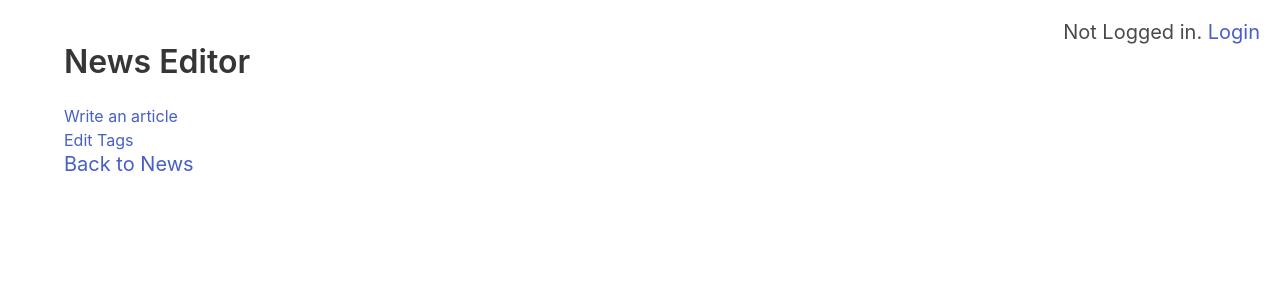
After one commit to zack256/anaximander, a Flask app: template templates/news/editor.html in a window 1280 px wide. The commit adds this page. Shown: the top 300 px of the page. Run offline with Flask 2, Linux system fonts and the light colour scheme; the template is opened without the code that fills it, so the values that code supplies are empty; parts of the project's set-up code (start-up, migrations or seed data) failed here and were passed over; some libraries are stand-ins or nearby versions.

Commit message:
beginning of news editor functionality

```diff
--- a/config/config.py
+++ b/config/config.py
@@ -35,3 +35,4 @@ def config_app(app):
     app.config['USER_INVITE_USER_URL'] = '/invite'   # might change
     app.config['USER_INVITE_ENDPOINT'] = 'user.login'
     app.config['USER_PROFILE_TEMPLATE'] = 'error.html'  # tbd...
+    app.config['USER_UNAUTHORIZED_ENDPOINT'] = 'unauthorized_handle'
--- a/constants.py
+++ b/config/constants.py
@@ -1,2 +1,2 @@
 NEWS_PAGE_HOME_MAX_ARTICLES_DISPLAYED = 10
-FIRST_WIKI_CONVERT_VERSION = "0.1.0"
+NEWS_EDITOR_ROLE_NAME = "news_editor"
--- a/main.py
+++ b/main.py
@@ -5,11 +5,11 @@ import config.config as config_app
 import config.paths
 import os
 import datetime
-import constants
 import restrict
 import utils
 import wikify
 import work.diff
+import config.constants as cons
 
 app = Flask(__name__)
 config_app.config_app(app)
@@ -257,10 +257,11 @@ def news_page_handler():
     articles = NewsArticle.query.all()
     users = User.query.all()
     articles = sorted(articles, key = lambda x : x.created, reverse = True)
-    articles = articles[:constants.NEWS_PAGE_HOME_MAX_ARTICLES_DISPLAYED]
+    articles = articles[:cons.NEWS_PAGE_HOME_MAX_ARTICLES_DISPLAYED]
     user_dict = get_user_dict(users)
     article_lists = get_article_list_for_display(articles, user_dict)
-    return render_template("news/home.html", article_lists = article_lists, est_date = get_presentable_date)
+    is_editor = user_has_role(current_user, cons.NEWS_EDITOR_ROLE_NAME)
+    return render_template("news/home.html", article_lists = article_lists, est_date = get_presentable_date, is_editor = is_editor)
 
 @app.route("/news/authors/<requested>")
 @app.route("/news/authors/<requested>/")
@@ -471,3 +472,22 @@ def edit_article(wiki, article, body, editor):
     with open(article_path, "w") as file2:
         file2.write(body)
     return redirect("/wikis/{}/articles/{}/".format(wiki.name, article.name))
+
+def make_news_author_role():
+    author_role = Role(name = cons.NEWS_EDITOR_ROLE_NAME)
+    db.session.add(author_role)
+    db.session.commit()
+
+@app.route("/news/editor")
+@app.route("/news/editor/")
+@roles_required(cons.NEWS_EDITOR_ROLE_NAME)
+def news_editor_pg_handle():
+    return render_template("news/editor.html")
+
+@app.route("/unauthorized")
+@app.route("/unauthorized/")
+def unauthorized_handle():
+    return "You are unauthorized to view that page!"
+
+def user_has_role(user, role):
+    return role in [i.name for i in user.roles]
--- /dev/null
+++ b/templates/news/editor.html
@@ -0,0 +1,9 @@
+{% extends "base.html" %}
+{% block title %}News - Editor{% endblock %}
+{% block more_top %}<link rel = "stylesheet" href = "/assets/css/news.css">{% endblock %}
+{% block content %}
+<h3 class = "title is-3">News Editor</h3>
+<p><a href = "/news/editor/create-article/">Write an article</a></p>
+<p><a href = "/news/editor/tags/">Edit Tags</a></p>
+<h5 class = "subtitle is-5"><a href = "/news/">Back to News</a></h5>
+{% endblock %}
--- a/templates/news/home.html
+++ b/templates/news/home.html
@@ -9,5 +9,5 @@
 <p>Written {{ est_date(article_list[1]) }} by <a href = "/news/authors/{{ article_list[3].username }}/">{{ article_list[3].username }}</a>.</p>
 <br/>
 {% endfor %}
-<h5 class = "subtitle is-5"><a href = "/">Home</a></h5>
+<h5 class = "subtitle is-5"><a href = "/">Home</a>{% if is_editor %} | <a href = "/news/editor/">Editor</a>{% endif %}</h5>
 {% endblock %}
```
